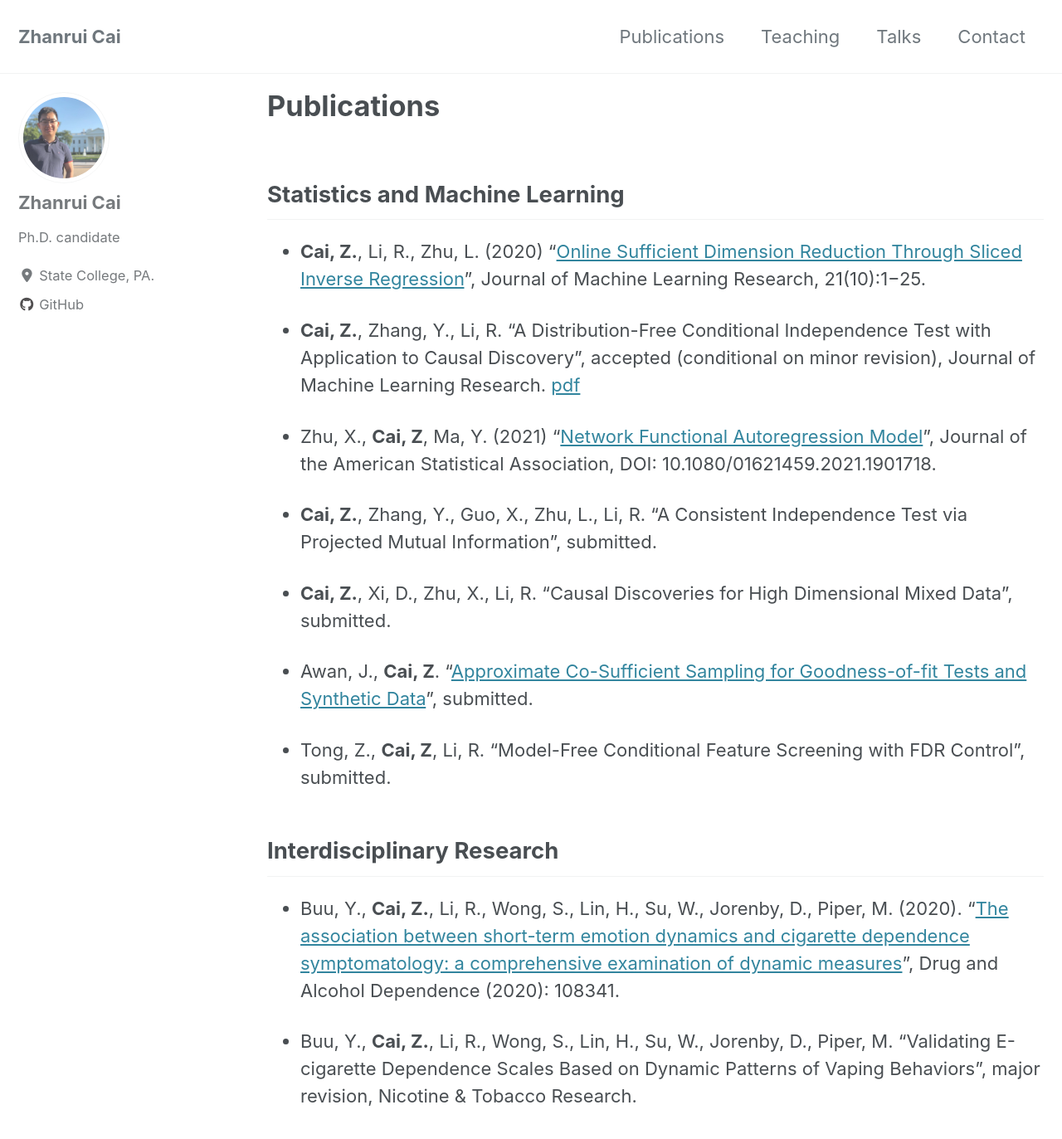
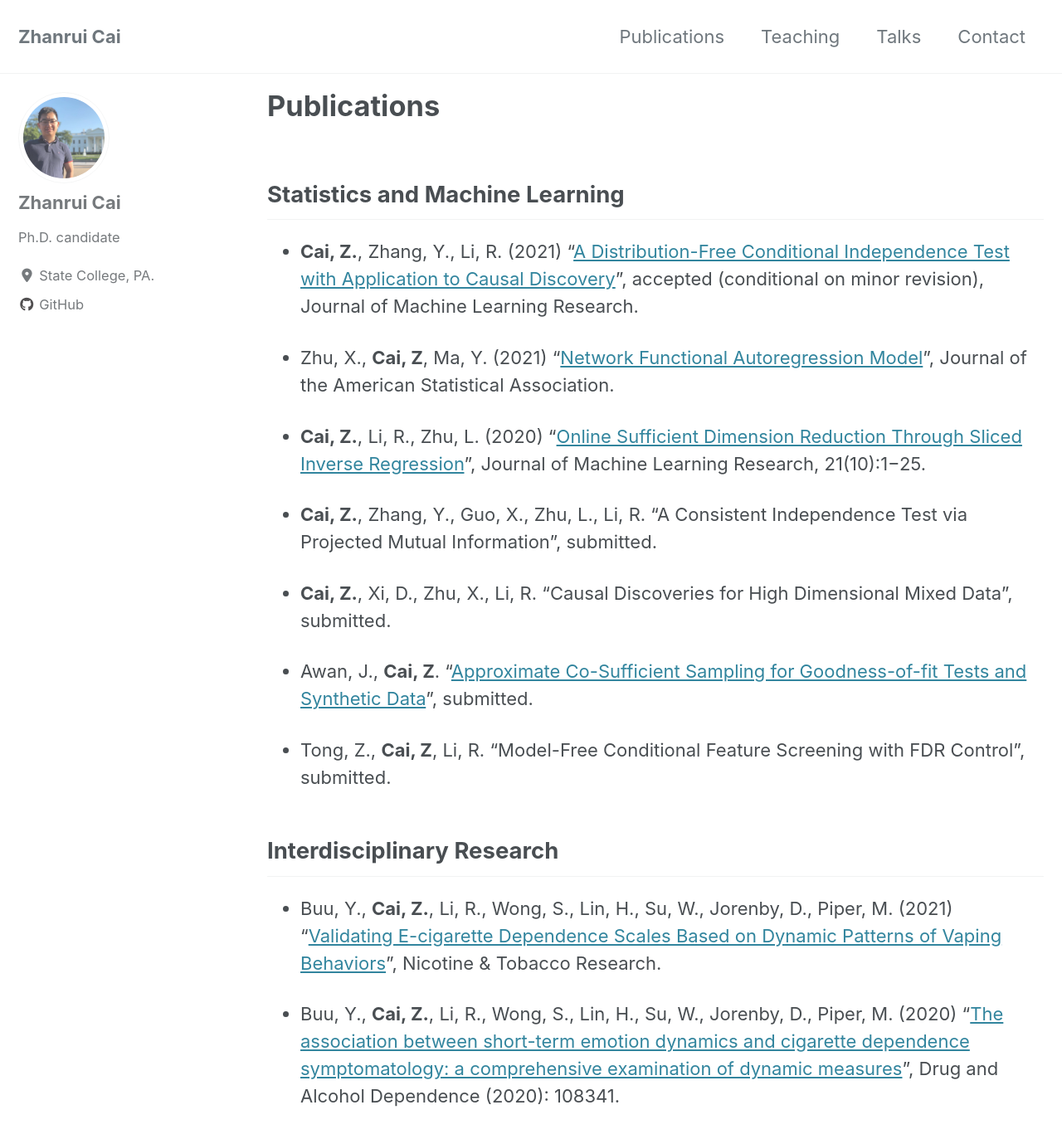
Before and after one commit to zhanruicai/zhanruicai.github.io, a Jekyll site: the page built from _pages/publication.md, in a window 1280 px wide and 1400 px high. Shown: the top 1373 px of the window at 83% size. Built offline with Jekyll 4.4.1, drawn with Linux system fonts in a browser that asks for light colours; cached includes are drawn as plain includes; nearby versions of some CDN libraries.

Commit message:
new version

```diff
--- a/_pages/publication.md
+++ b/_pages/publication.md
@@ -7,11 +7,11 @@ classes: wide
 
 ## Statistics and Machine Learning
 
+- **Cai, Z.**, Zhang, Y., Li, R. (2021) "[A Distribution-Free Conditional Independence Test with Application to Causal Discovery](https://zhanruicai.github.io/assets/ci.pdf)", accepted (conditional on minor revision), Journal of Machine Learning Research.
+
+- Zhu, X., **Cai, Z**, Ma, Y. (2021) "[Network Functional Autoregression Model](https://www.tandfonline.com/doi/full/10.1080/01621459.2021.1901718)", Journal of the American Statistical Association.
+
 - **Cai, Z.**, Li, R., Zhu, L. (2020) “[Online Sufficient Dimension Reduction Through Sliced Inverse Regression](http://jmlr.org/papers/v21/18-567.html)”, Journal of Machine Learning Research, 21(10):1−25.
-
-- **Cai, Z.**, Zhang, Y., Li, R. "A Distribution-Free Conditional Independence Test with Application to Causal Discovery", accepted (conditional on minor revision), Journal of Machine Learning Research. [pdf](https://zhanruicai.github.io/assets/ci.pdf)
-
-- Zhu, X., **Cai, Z**, Ma, Y. (2021) "[Network Functional Autoregression Model](https://www.tandfonline.com/doi/full/10.1080/01621459.2021.1901718)",  Journal of the American Statistical Association, DOI: 10.1080/01621459.2021.1901718.
 
 - **Cai, Z.**, Zhang, Y., Guo, X., Zhu, L., Li, R. "A Consistent Independence Test via Projected Mutual Information", submitted.
 
@@ -24,7 +24,6 @@ classes: wide
 
 ## Interdisciplinary Research
 
-- Buu, Y., **Cai, Z.**, Li, R., Wong, S., Lin, H., Su, W., Jorenby, D., Piper, M. (2020). "[The association between short-term emotion dynamics and cigarette dependence symptomatology: a comprehensive examination of dynamic measures](https://authors.elsevier.com/c/1cFP11LiD33U2i)", Drug and Alcohol Dependence (2020): 108341.
+- Buu, Y., **Cai, Z.**, Li, R., Wong, S., Lin, H., Su, W., Jorenby, D., Piper, M. (2021) "[Validating E-cigarette Dependence Scales Based on Dynamic Patterns of Vaping Behaviors](https://pubmed.ncbi.nlm.nih.gov/33758949/)", Nicotine &amp; Tobacco Research.
 
-
-- Buu, Y., **Cai, Z.**, Li, R., Wong, S., Lin, H., Su, W., Jorenby, D., Piper, M. "Validating E-cigarette Dependence Scales Based on Dynamic Patterns of Vaping Behaviors", major revision, Nicotine &amp; Tobacco Research.
+- Buu, Y., **Cai, Z.**, Li, R., Wong, S., Lin, H., Su, W., Jorenby, D., Piper, M. (2020) "[The association between short-term emotion dynamics and cigarette dependence symptomatology: a comprehensive examination of dynamic measures](https://authors.elsevier.com/c/1cFP11LiD33U2i)", Drug and Alcohol Dependence (2020): 108341.
```
